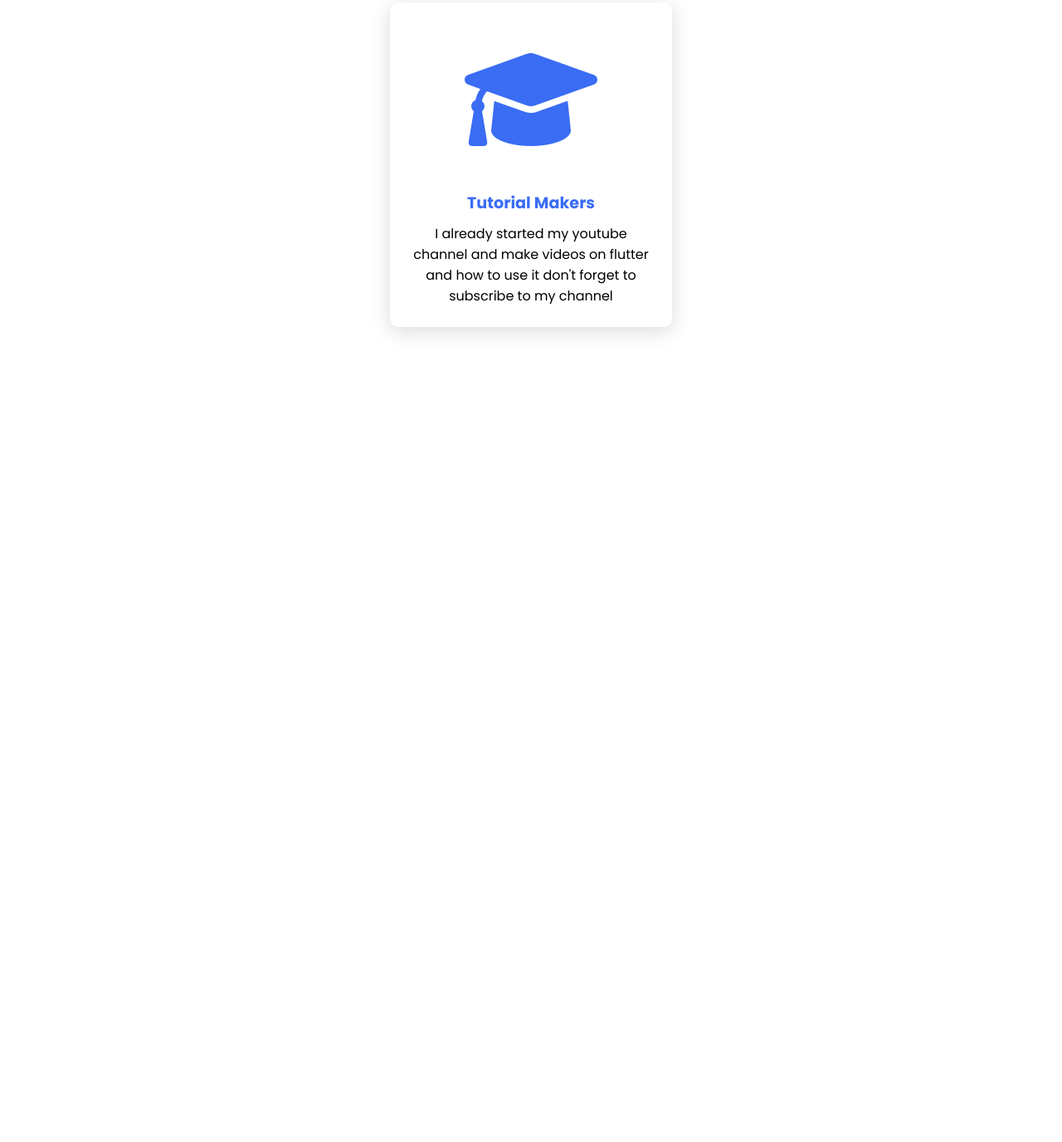
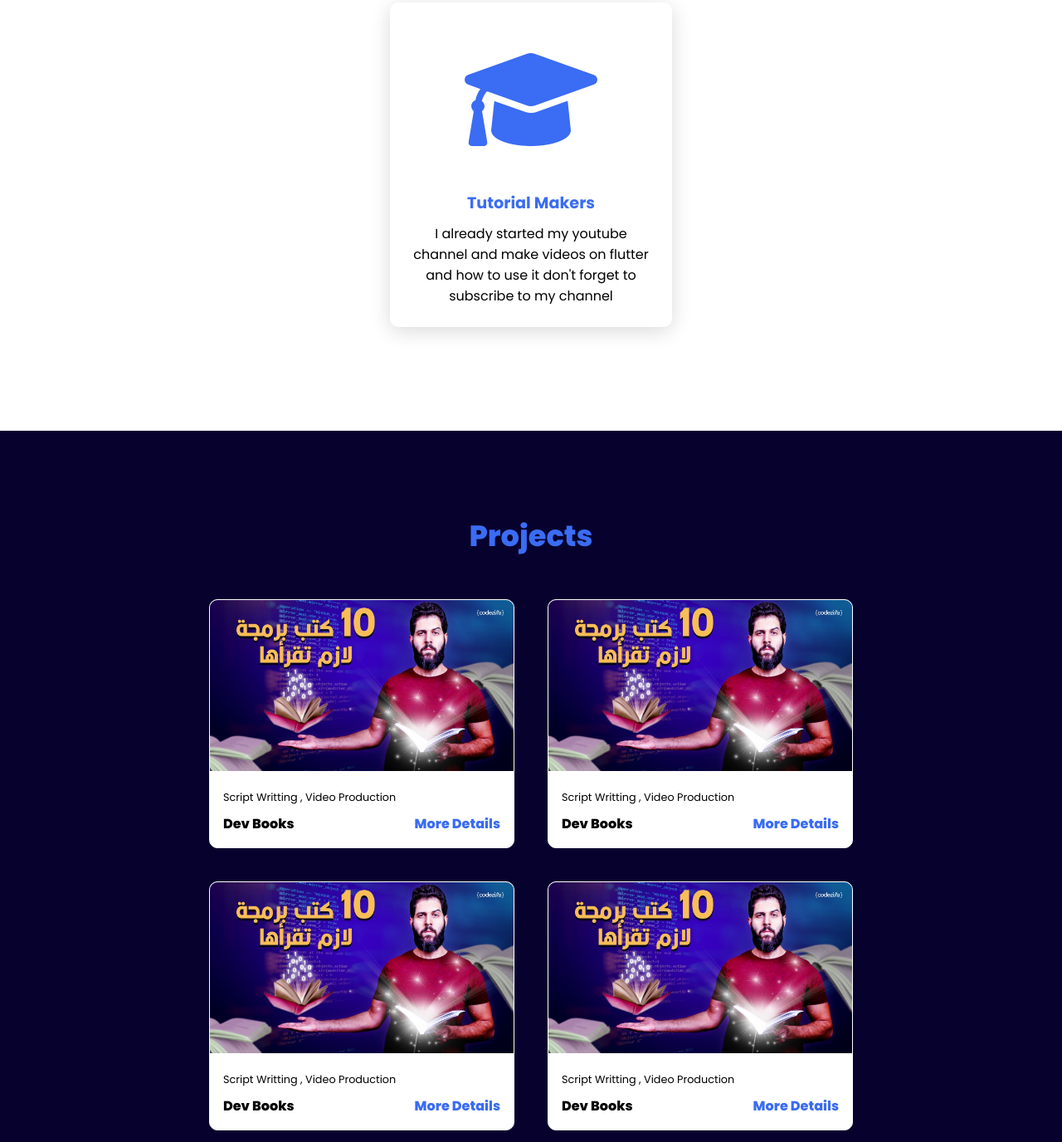
Before and after one commit to his-s/Hisham-Own-Profile-, a plain HTML site: page index.html in a window 1280 px wide. Shown: the part 1421-2797 px from the top of the page at 83% size. Before the commit the page ends 1940 px from the top, so only its background shows below. Drawn offline with Linux system fonts and the light colour scheme.

Commit message:
create projects section

```diff
--- a/index.html
+++ b/index.html
@@ -15,9 +15,9 @@
     <header>
         <a class="logo" href="#">Hisham</a>
         <nav class="navigation">
-            <a href="services">Services</a>
-            <a href="projects">Projects</a>
-            <a href="contact">Contact</a>
+            <a href="#services">Services</a>
+            <a href="#projects">Projects</a>
+            <a href="#contact">Contact</a>
         </nav>
     </header>
     <section class="main">
@@ -69,6 +69,84 @@
             </div>
         </div>
     </section>
+    <section class="projects" id="projects">
+        <h2 class="title">Projects</h2>
+        <div class="content">
+            <div class="project-card">
+                <div class="project-image">
+                    <img src="images/work1.jpg" />
+                </div>
+                <div class="project-info">
+                    <p class="project-category">Script Writting , Video Production</p>
+                    <strong class="project-title">
+                        <span>Dev Books</span>
+                        <a class="more-detailes" href="#">More Details</a>
+                    </strong>
+                </div>
+            </div>
+            <div class="project-card">
+                <div class="project-image">
+                    <img src="images/work1.jpg" />
+                </div>
+                <div class="project-info">
+                    <p class="project-category">Script Writting , Video Production</p>
+                    <strong class="project-title">
+                        <span>Dev Books</span>
+                        <a class="more-detailes" href="#">More Details</a>
+                    </strong>
+                </div>
+            </div>
+            <div class="project-card">
+                <div class="project-image">
+                    <img src="images/work1.jpg" />
+                </div>
+                <div class="project-info">
+                    <p class="project-category">Script Writting , Video Production</p>
+                    <strong class="project-title">
+                        <span>Dev Books</span>
+                        <a class="more-detailes" href="#">More Details</a>
+                    </strong>
+                </div>
+            </div>
+            <div class="project-card">
+                <div class="project-image">
+                    <img src="images/work1.jpg" />
+                </div>
+                <div class="project-info">
+                    <p class="project-category">Script Writting , Video Production</p>
+                    <strong class="project-title">
+                        <span>Dev Books</span>
+                        <a class="more-detailes" href="#">More Details</a>
+                    </strong>
+                </div>
+            </div>
+            <div class="project-card">
+                <div class="project-image">
+                    <img src="images/work1.jpg" />
+                </div>
+                <div class="project-info">
+                    <p class="project-category">Script Writting , Video Production</p>
+                    <strong class="project-title">
+                        <span>Dev Books</span>
+                        <a class="more-detailes" href="#">More Details</a>
+                    </strong>
+                </div>
+            </div>
+            <div class="project-card">
+                <div class="project-image">
+                    <img src="images/work1.jpg" />
+                </div>
+                <div class="project-info">
+                    <p class="project-category">Script Writting , Video Production</p>
+                    <strong class="project-title">
+                        <span>Dev Books</span>
+                        <a class="more-detailes" href="#">More Details</a>
+                    </strong>
+                </div>
+            </div>
+
+        </div>
+    </section>
 </body>
 
 </html>
--- a/style.css
+++ b/style.css
@@ -44,7 +44,7 @@ section{
   width: 100%;
   min-height: 100vh;
   align-items: center;
-  background: url(images/background.jpg) no-repeat;
+  background: url(images/background.jpeg) no-repeat;
   background-size:cover;
   background-position: center;
 }
@@ -61,7 +61,7 @@ section{
   margin-top: 10px;
 }
 .main h3{
-  color: rgb(15, 17, 16);
+  color: rgb(255, 255, 255);
   font-size: 2em;
   font-weight: 700;
   letter-spacing: 1px;
@@ -86,7 +86,7 @@ section{
   transform: scale(1.1);
 }
 .social-btns a{
-  color: black;
+  color: rgb(255, 255, 255);
   padding-right: 30px;
   font-size: 1.7em;
 }
@@ -131,4 +131,53 @@ section{
   font-weight: 700;
   margin: 10px;
 }
+
+.projects{
+  background-color: rgb(7, 1, 46);
+}
+.projects .content{
+  margin-top: 30px;
+}
+.project-card{
+  background-color: white;
+  border: 1px solid white;
+  border-radius: 10px;
+  margin: 20px;
+  overflow: hidden;
+  width: 23em;
+  min-height: 14em;
+  transition: 0.7s ease;
+
+}
+.project-card:hover{
+  transform: scale(1.1);
+}
+.project-card img{
+  width: 100%;
+  transition: 0.7s ease;
+}
+.project-card:hover .project-image{
+  opacity: .9;
+}
+.project-info{
+  padding: 1em;
+
+}
+.project-category{
+  font-size: .8em;
+}
+.project-title{
+  display: flex;
+  justify-content: space-between;
+  font-weight: 800;
+  margin-top: 10px;
+}
+.more-detailes{
+  text-decoration: none;
+  color: #3a6cf4;
+}
+.more-detailes:hover{
+
+ color: #601cfc;
+}
  /* stopped in 1.5 h/ min
```
Also changed, not shown: images/background.jpeg (added), images/work1.jpg (added), images/work2.jpg (added), images/work3.jpg (added), images/work4.jpg (added), images/work5.jpg (added), images/work6.jpg (added).
